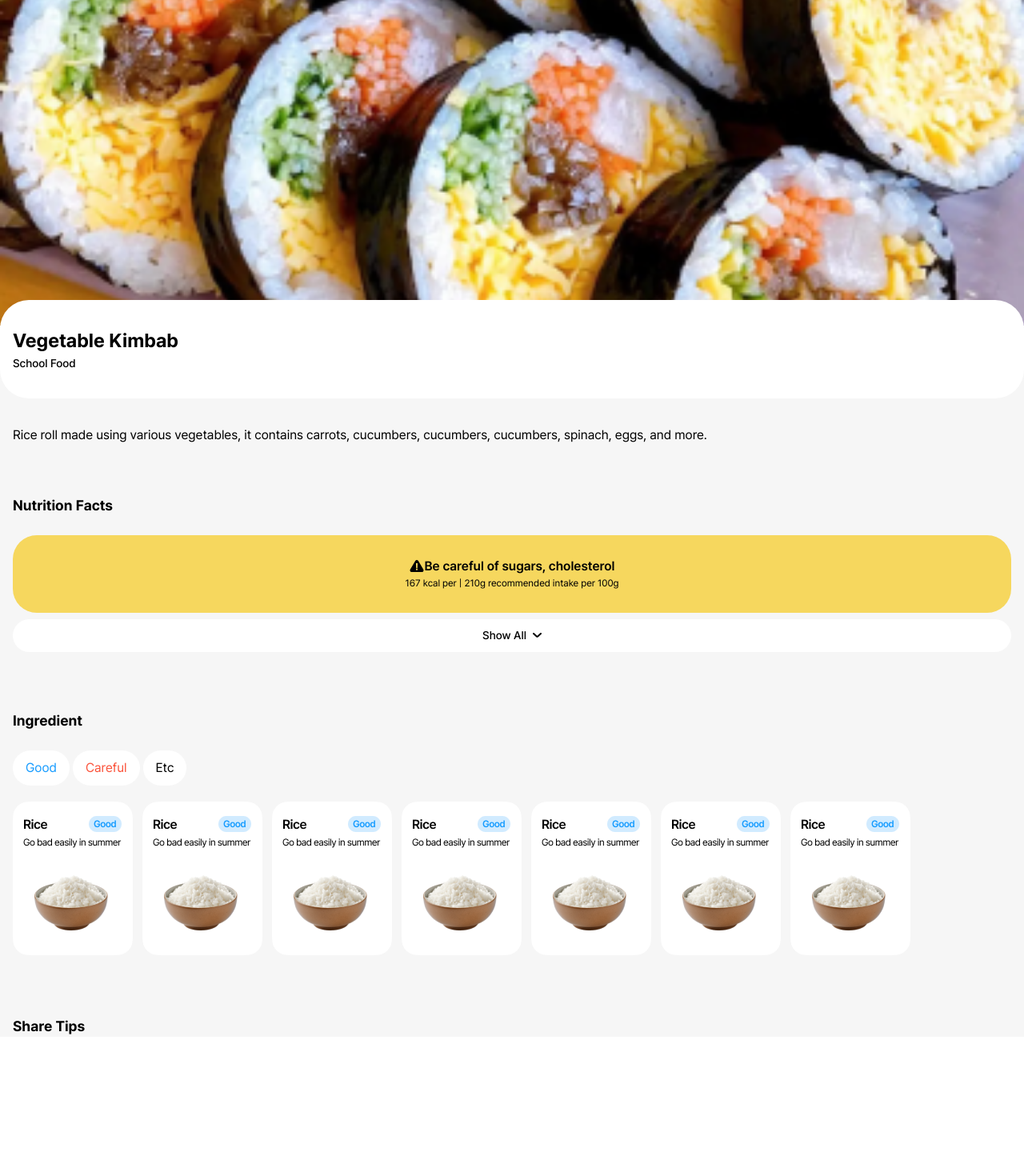
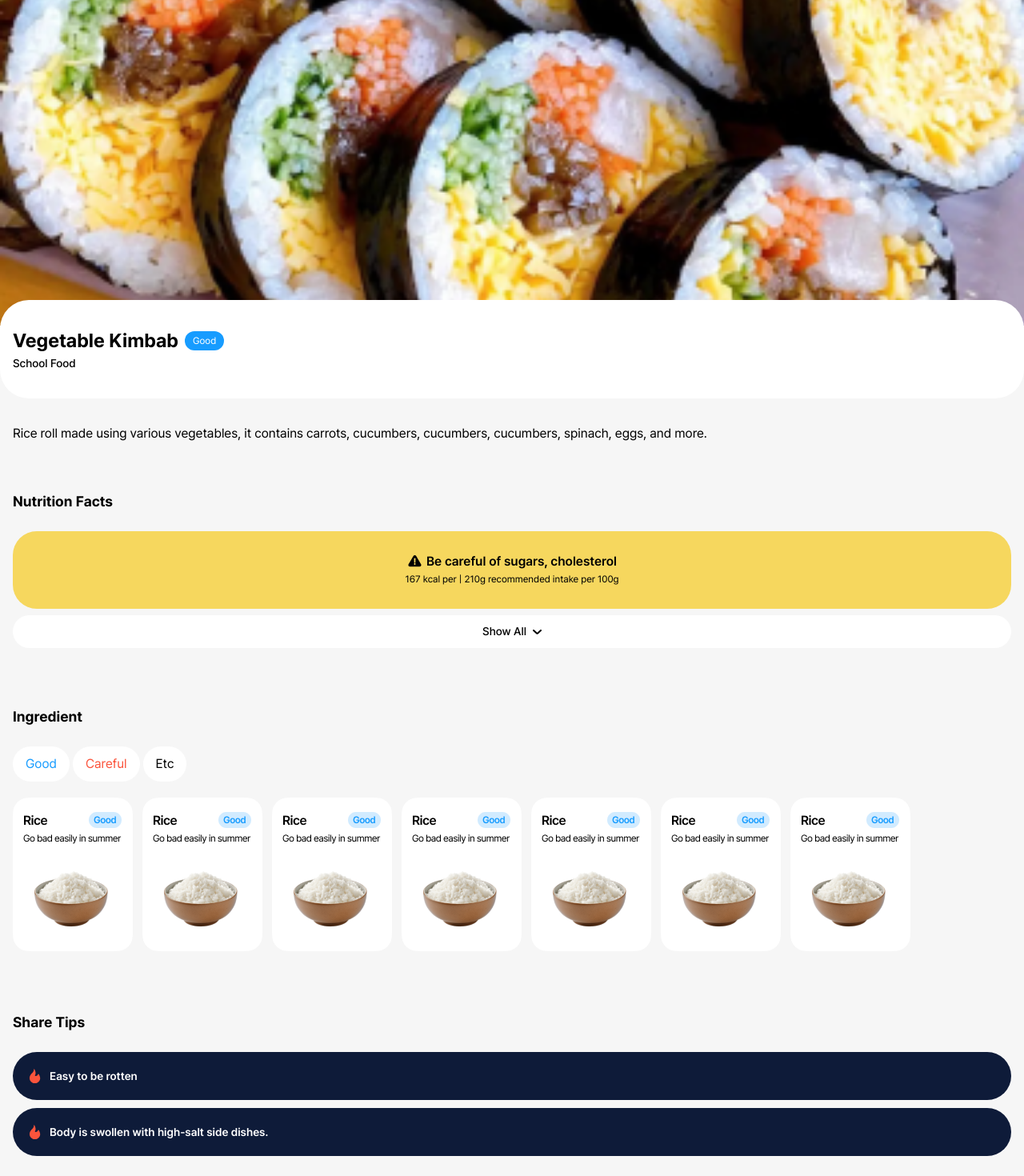
Before and after one commit to Junction-TimmyRoom/frontend, a React (Vite) app: page /detail/1 in a window 1280 px wide. Shown: the part 491-1961 px from the top of the page at 80% size. Before the commit the page ends 1787 px from the top, so only its background shows below. Built offline with nearby package versions, Linux system fonts and the light colour scheme.

Commit message:
feat: 디테일 페이지 팁 추가

```diff
--- a/src/assets/icons/index.ts
+++ b/src/assets/icons/index.ts
@@ -7,3 +7,4 @@ export { ReactComponent as IconWarn } from './icon_warn.svg';
 export { ReactComponent as IconArrowBottom } from './icon_arrow_bottom.svg';
 export { ReactComponent as IconArrowTop } from './icon_arrow_top.svg';
 export { ReactComponent as IconArrowRightGray } from './icon_arrow_right_gray.svg';
+export { ReactComponent as IconFire } from './icon_fire.svg';
--- a/src/components/detail/NutritionFacts.tsx
+++ b/src/components/detail/NutritionFacts.tsx
@@ -16,12 +16,14 @@ const NutritionFacts = () => {
         </Text>
       </div>
       <div className="mt-24pxr">
-        <div className="bg-yellow flex flex-col h-97pxr w-full rounded-30pxr items-center justify-center">
-          <div className="flex w-full items-center justify-center">
-            <IconWarn />
-            <Text fontWeight={600}>Be careful of sugars, cholesterol</Text>
+        <div className="bg-yellow flex flex-col h-97pxr w-full gap-4pxr rounded-30pxr items-center justify-center">
+          <div className="flex w-full gap-6pxr items-center justify-center">
+            <IconWarn width={18} height={18} />
+            <Text fontWeight={600} className="leading-[16px]">
+              Be careful of sugars, cholesterol
+            </Text>
           </div>
-          <Text fontSize={12} className="text-center">
+          <Text fontSize={12} className="text-center leadig-[16px]">
             167 kcal per | 210g recommended intake per 100g
           </Text>
         </div>
--- a/src/components/detail/ShareTips.tsx
+++ b/src/components/detail/ShareTips.tsx
@@ -1,3 +1,4 @@
+import { IconFire } from '@/assets/icons';
 import { Text } from '../common/Text';
 
 export default function ShareTips() {
@@ -6,6 +7,35 @@ export default function ShareTips() {
       <Text fontSize={18} fontWeight={700}>
         Share Tips
       </Text>
+      <div className="h-24pxr" />
+      <div className="bg-navy flex h-60pxr w-full rounded-30pxr items-center px-16pxr">
+        <div className="flex w-full gap-6pxr items-center">
+          <IconFire width={24} height={24} />
+          <Text
+            fontSize={14}
+            fontWeight={600}
+            color="default"
+            className="leading-[16px]"
+          >
+            Easy to be rotten
+          </Text>
+        </div>
+      </div>
+      <div className="h-10pxr" />
+      <div className="bg-navy flex h-60pxr w-full rounded-30pxr items-center px-16pxr">
+        <div className="flex w-full gap-6pxr items-center">
+          <IconFire width={24} height={24} />
+          <Text
+            fontSize={14}
+            fontWeight={600}
+            color="default"
+            className="leading-[16px]"
+          >
+            Body is swollen with high-salt side dishes.
+          </Text>
+        </div>
+      </div>
+      <div className="h-25pxr" />
     </div>
   );
 }
--- a/src/pages/DetailPage.tsx
+++ b/src/pages/DetailPage.tsx
@@ -14,9 +14,20 @@ const DetailPage = () => {
           <img src={ImageDetail} className="w-full" alt="" />
           <div className="radius z-20 -mt-32pxr w-full py-33pxr px-16pxr rounded-36pxr bg-white">
             <div className="flex flex-col">
-              <Text fontSize={24} fontWeight={700}>
-                Vegetable Kimbab
-              </Text>
+              <div className="flex gap-8pxr items-center">
+                <Text fontSize={24} fontWeight={700} className="leading-normal">
+                  Vegetable Kimbab
+                </Text>
+                <div className="flex rounded-30pxr px-10pxr h-fit py-4pxr bg-blue">
+                  <Text
+                    fontSize={12}
+                    color="default"
+                    className="leading-[16px]"
+                  >
+                    Good
+                  </Text>
+                </div>
+              </div>
               <Text fontSize={14} fontWeight={500}>
                 School Food
               </Text>
@@ -24,7 +35,7 @@ const DetailPage = () => {
           </div>
         </div>
         <div className="px-16pxr">
-          <div className="mt-34pxr">
+          <div className="mt-34pxr leading-[19.6px]">
             Rice roll made using various vegetables, it contains carrots,
             cucumbers, cucumbers, cucumbers, spinach, eggs, and more.
           </div>
```
Also changed, not shown: src/assets/icons/icon_fire.svg (added).
